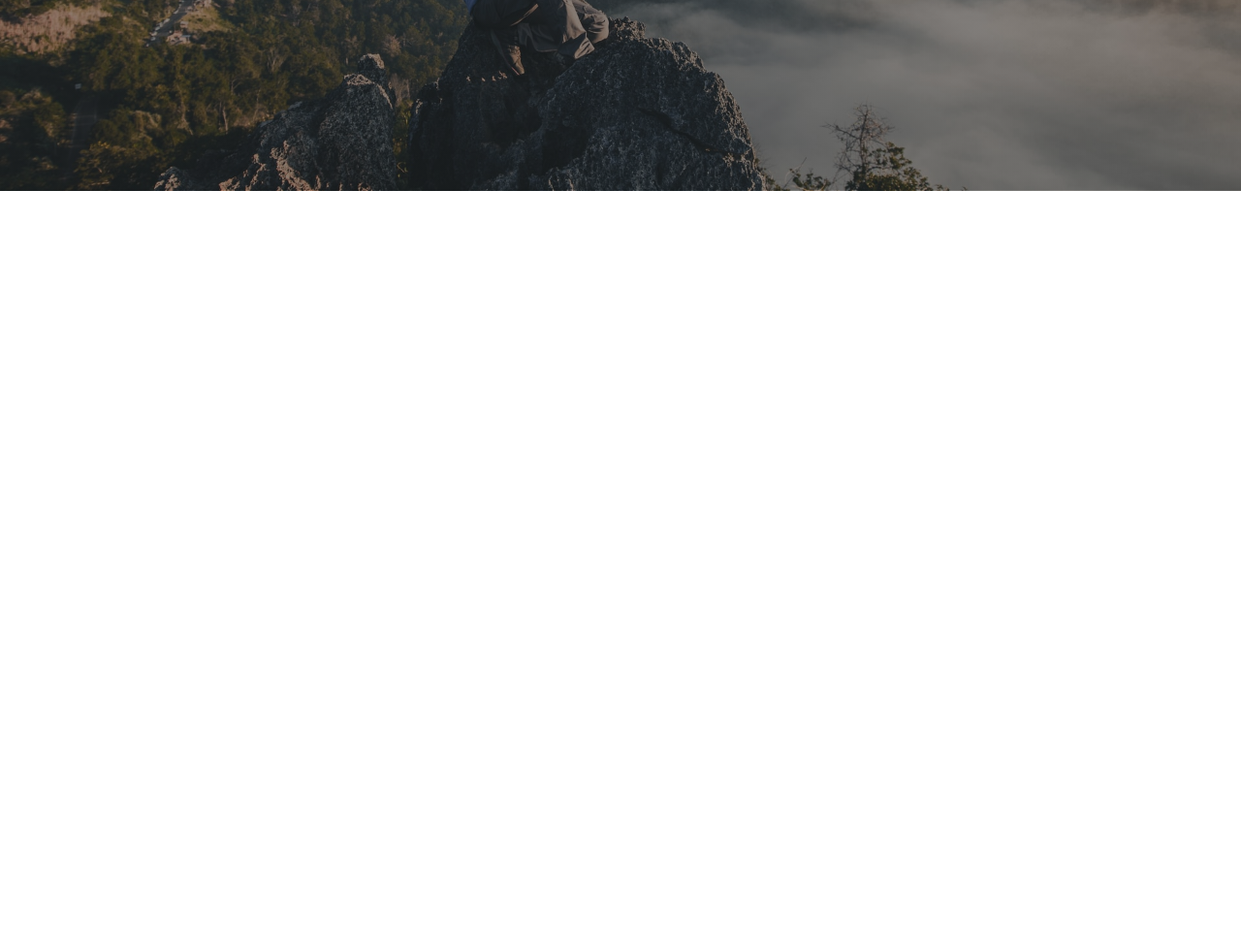
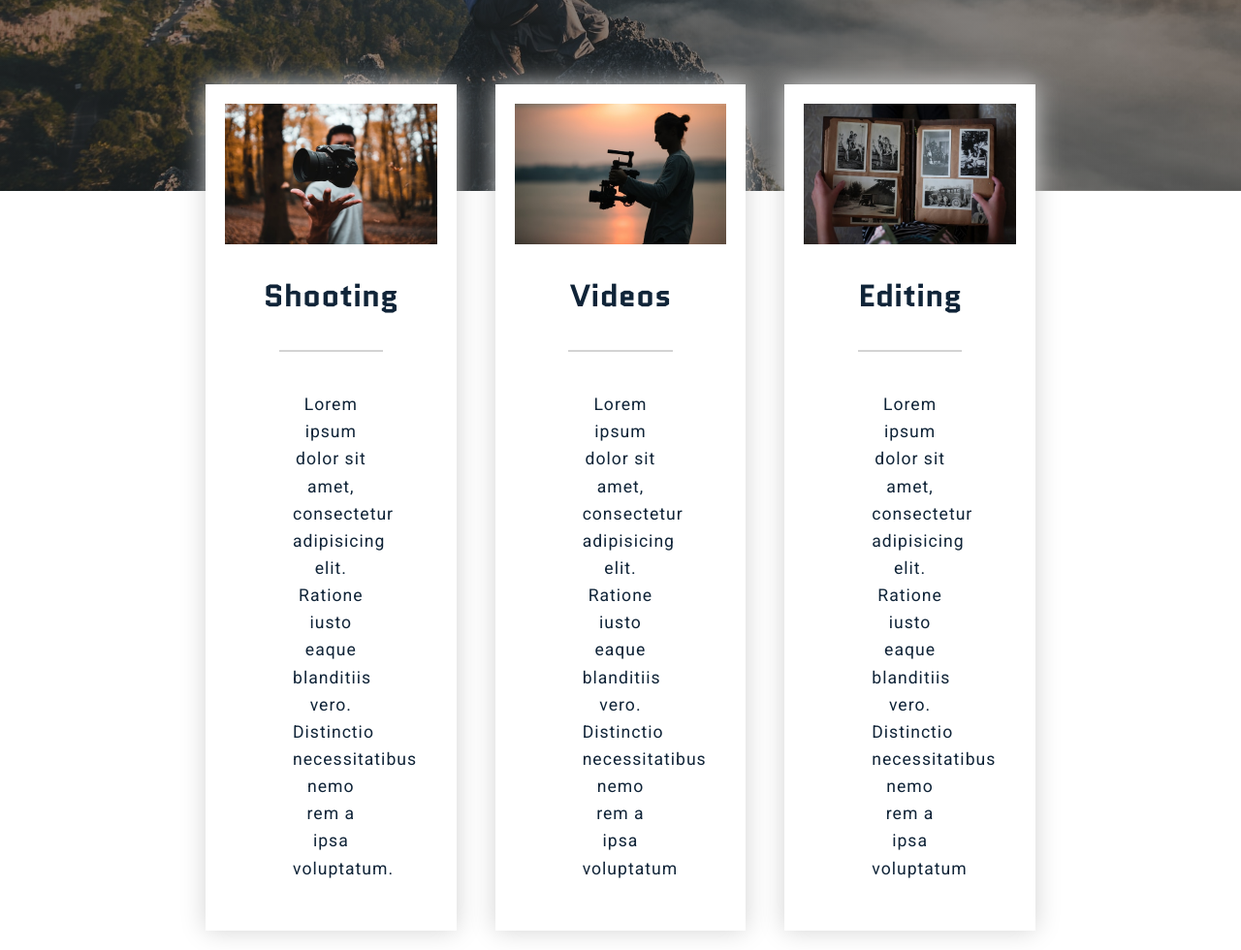
Before and after one commit to KovacAca/photogenix-GRID, a plain HTML site: page index.html in a window 1280 px wide. Shown: the part 504-1484 px from the top of the page at 97% size. Before the commit the page ends 800 px from the top, so only its background shows below. Drawn offline with Linux system fonts and the light colour scheme.

Commit message:
services

```diff
--- a/index.html
+++ b/index.html
@@ -27,6 +27,38 @@
       <button>Contact us</button>
     </div>
   </header>
+  <!-- services -->
+  <section class="services container">
+    <article class="row">
+      <div class="col-4">
+        <div class="wrapper">
+          <img src="img/services1.jpg" alt="">
+          <div class="text">
+            <h3>Shooting</h3>
+            <p>Lorem ipsum dolor sit amet, consectetur adipisicing elit. Ratione iusto eaque blanditiis vero. Distinctio necessitatibus nemo rem a ipsa voluptatum.</p>
+          </div>
+        </div>
+      </div>
+      <div class="col-4">
+        <div class="wrapper">
+          <img src="img/services2.jpg" alt="">
+          <div class="text">
+            <h3>Videos</h3>
+            <p>Lorem ipsum dolor sit amet, consectetur adipisicing elit. Ratione iusto eaque blanditiis vero. Distinctio necessitatibus nemo rem a ipsa voluptatum</p>
+          </div>
+        </div>
+      </div>
+      <div class="col-4">
+        <div class="wrapper">
+          <img src="img/services3.jpg" alt="">
+          <div class="text">
+            <h3>Editing</h3>
+            <p>Lorem ipsum dolor sit amet, consectetur adipisicing elit. Ratione iusto eaque blanditiis vero. Distinctio necessitatibus nemo rem a ipsa voluptatum</p>
+          </div>
+        </div>
+      </div>
+    </article>
+  </section>
 
 
 </body>
--- a/style.css
+++ b/style.css
@@ -108,8 +108,6 @@ nav ul li a {
 }
 .active {
   border-bottom: 3px solid var(--green);
-  position: relative;
-  top: -3px;
 }
 nav ul li:hover  {
   border-bottom: 3px solid var(--green);
@@ -140,3 +138,40 @@ header button {
 header button:hover {
   background: var(--green);
 }
+/*************
+services
+*************/
+.services img {
+  width: 100%;
+}
+.services .wrapper {
+  box-shadow: 0 0 25px lightgray;
+  margin: -110px 20px 20px 20px;
+  padding: 20px;
+  transition: var(--transition);
+  background-color: var(--white);
+}
+.services .wrapper:hover {
+  box-shadow: 0 0 25px gray;
+}
+.services .text {
+  text-align: center;
+  padding: 20px;
+}
+.services .text h3 {
+  font-size: 2rem;
+}
+.services .text h3::after {
+  display: block;
+  content: '';
+  height: 2px;
+  width: 60%;
+  margin: 30px auto;
+  background-color: lightgray;
+}
+.services .text p {
+  padding: 10px 50px 10px 50px;
+  font-size: 1.1rem;
+  letter-spacing: 1px;
+  font-weight: 500;
+}
```
